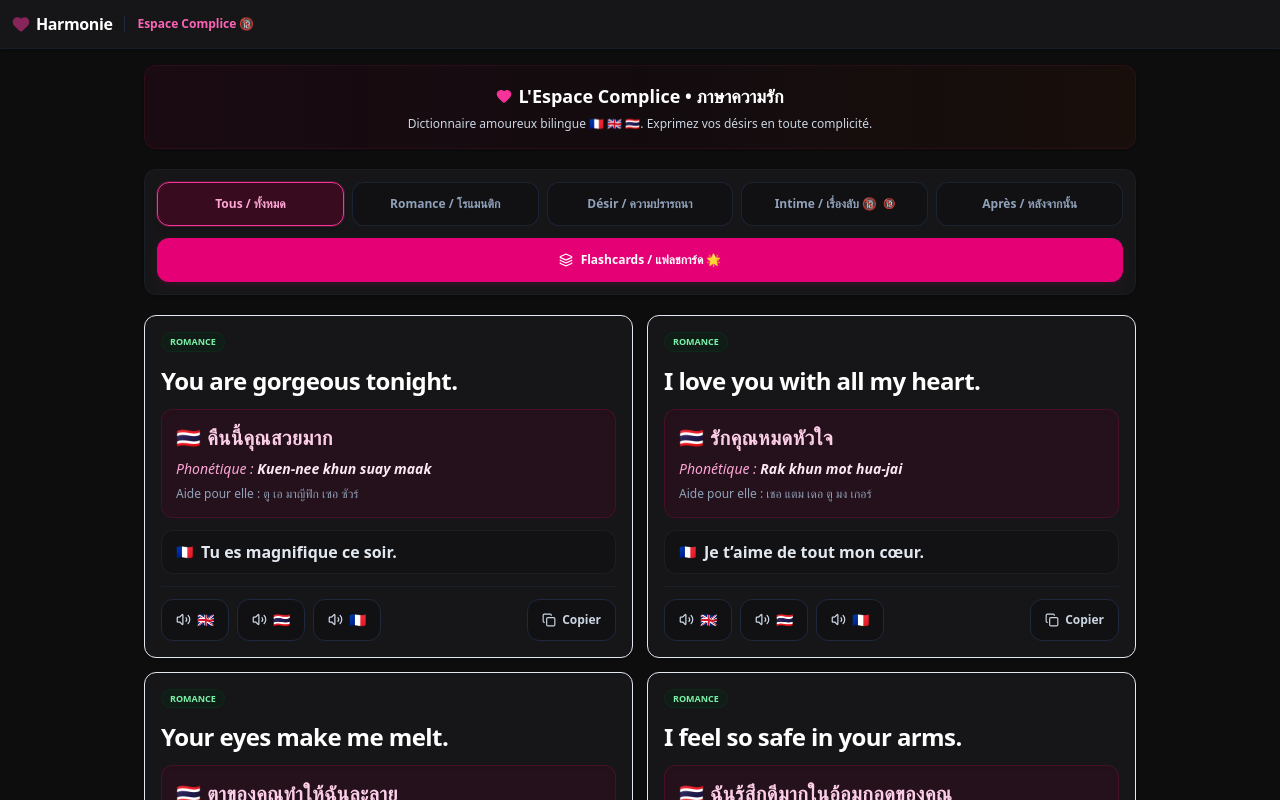
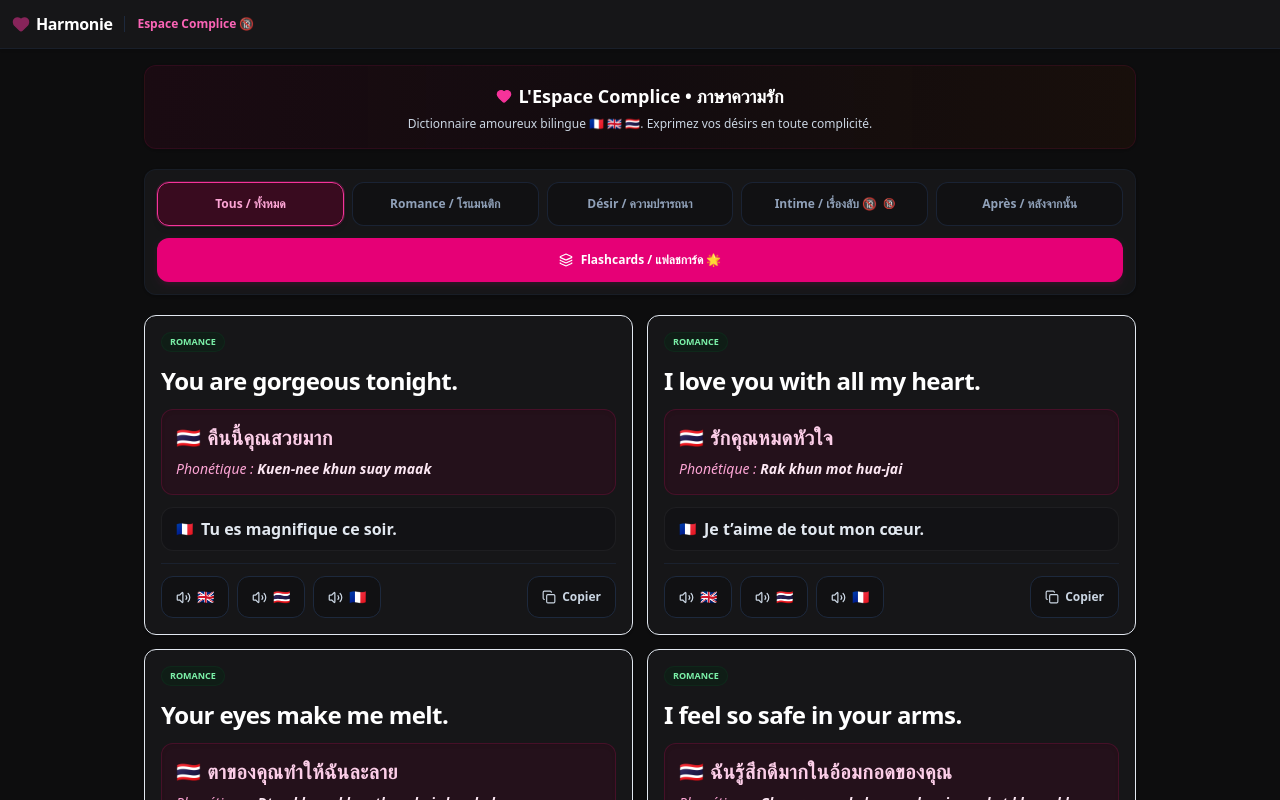
Before and after one commit to ericsotoca/Rose, a React (Vite) app: page / in a window 1280 px wide. Shown: the top 800 px of the page. Built offline with nearby package versions, Linux system fonts and the light colour scheme.

Commit message:
Affinage

```diff
--- a/src/components/LoversSpace.tsx
+++ b/src/components/LoversSpace.tsx
@@ -552,11 +552,6 @@ export default function LoversSpace({ onNotify }: LoversSpaceProps) {
                       <p className="text-sm text-pink-300 italic font-medium leading-relaxed">
                         Phonétique : <strong className="font-bold text-pink-100">{phrase.thaiPhonetic}</strong>
                       </p>
-                      {phrase.frenchPhoneticForThai && (
-                        <p className="text-xs text-slate-400 leading-snug">
-                          Aide pour elle : {phrase.frenchPhoneticForThai}
-                        </p>
-                      )}
                     </div>
 
                     {/* 3. French Translation */}
```
